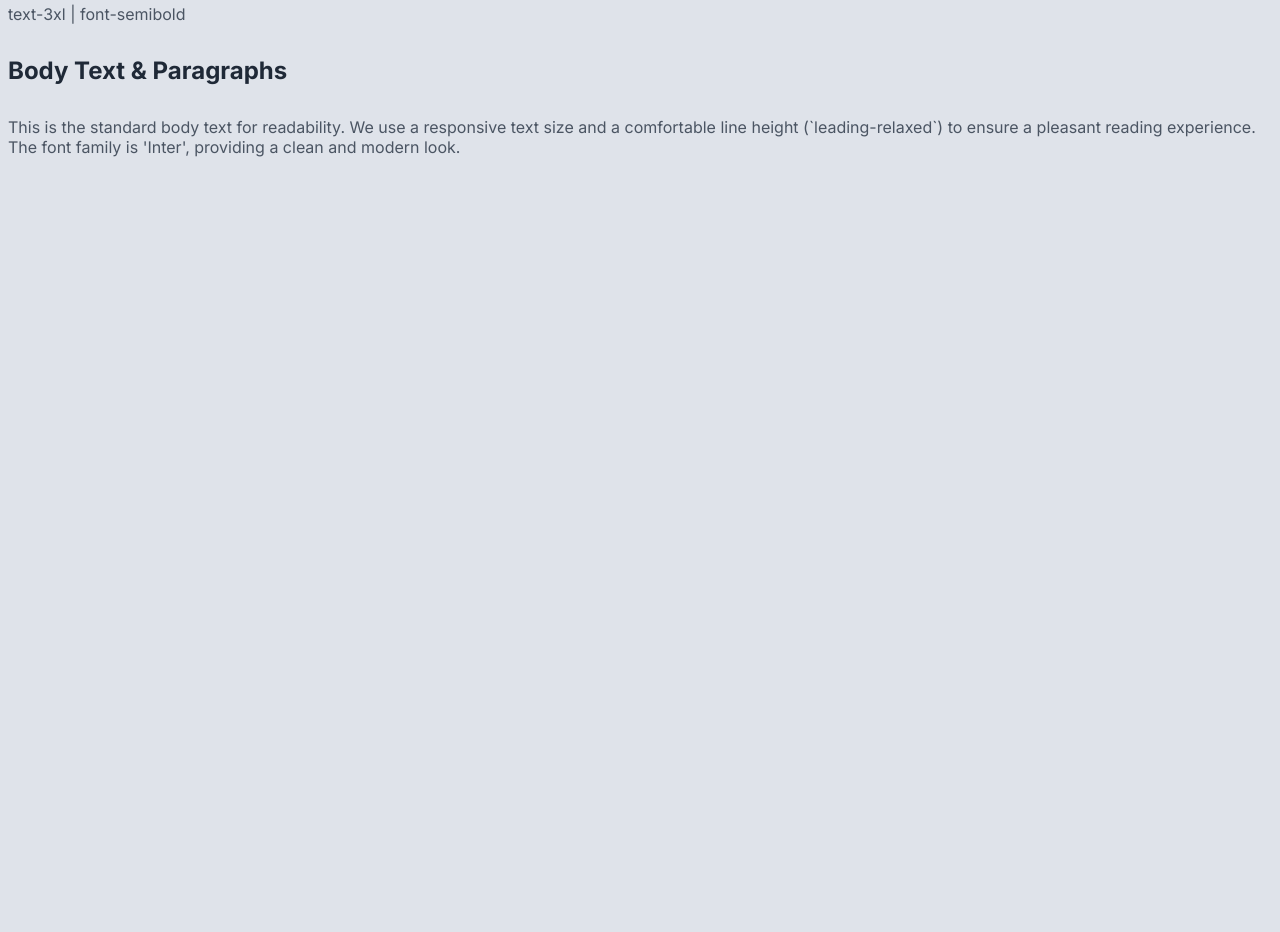
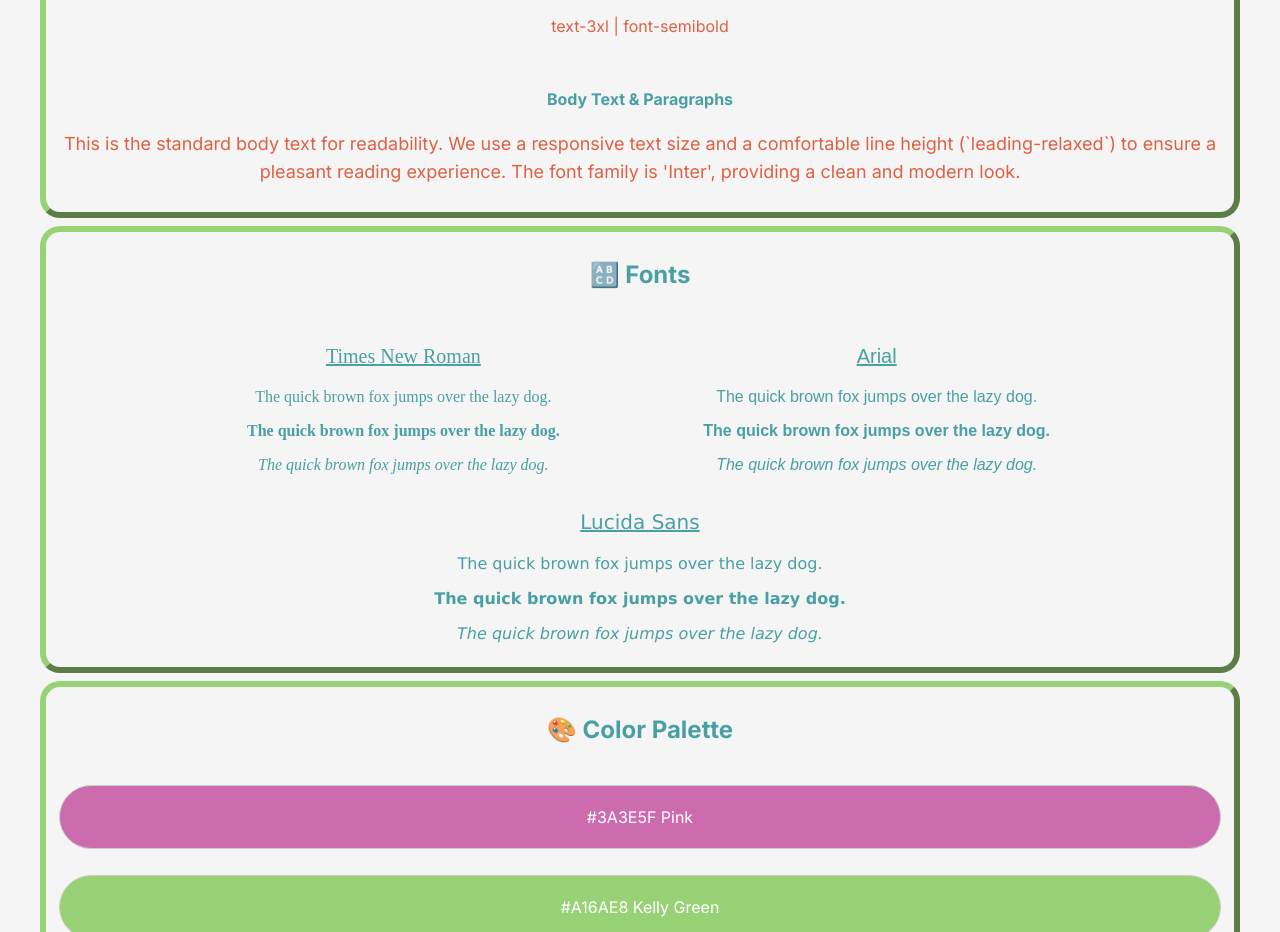
Before and after one commit to FatimaMts/website-challenge-project, a plain HTML site: page index.html in a window 1280 px wide. Shown: the part 507-1439 px from the top of the page. Before the commit the page ends 800 px from the top, so only its background shows below. Drawn offline with Linux system fonts and the light colour scheme.

Commit message:
Web Project completed

```diff
--- a/index.html
+++ b/index.html
@@ -8,29 +8,30 @@
     <title>Basic Website Design Project</title>
 </head>
 <body>
-    <h2>
+    <h2 class="main title">
         Basic Website Design Project
-    </h1>
+    </h2>
+
     <!-- Typography Section -->
-            <div class="bg-white p-6 rounded-xl shadow-lg">
-                <h2 class="text-3xl font-bold border-b-2 border-primary pb-3 mb-6">🔠 Typography (Inter Sans-Serif)</h2>
 
-                <div class="space-y-6">
+
+                <div class="container">
+                    <h2>🔠 Typography (Inter Sans-Serif)</h2>
                     <div>
-                        <h1 class="text-5xl font-extrabold mb-2 text-text-default">Heading 1 Example</h1>
-                        <p class="text-gray-500 font-mono text-sm">text-5xl | font-extrabold</p>
+                        <h1>Heading 1 Example</h1>
+                        <p class="main-heading-text">text-5xl | font-extrabold</p>
                     </div>
                     <div>
-                        <h2 class="text-4xl font-bold mb-2 text-text-default">Heading 2 Example</h2>
-                        <p class="text-gray-500 font-mono text-sm">text-4xl | font-bold</p>
+                        <h2>Heading 2 Example</h2>
+                        <p class= "main-heading-text">text-4xl | font-bold</p>
                     </div>
                     <div>
-                        <h3 class="text-3xl font-semibold mb-2 text-text-default">Heading 3 Example</h3>
-                        <p class="text-gray-500 font-mono text-sm">text-3xl | font-semibold</p>
+                        <h3>Heading 3 Example</h3>
+                        <p class="main-heading-text">text-3xl | font-semibold</p>
                     </div>
                     <div>
-                        <h4 class="text-xl font-medium mb-2 text-text-default">Body Text & Paragraphs</h4>
-                        <p class="text-lg text-gray-700 leading-relaxed">
+                        <h4>Body Text & Paragraphs</h4>
+                        <p class="body text">
                             This is the standard body text for readability. We use a responsive text size
                             and a comfortable line height (`leading-relaxed`) to ensure a pleasant reading experience.
                             The font family is 'Inter', providing a clean and modern look.
@@ -39,5 +40,69 @@
                 </div>
             </div>
 
+            <div class="container">
+      <h2>🔠 Fonts</h2>
+    <div class="font-container">
+
+        <div class="font-panel">
+            <p class="font-label times-new-roman">Times New Roman</p>
+            <p class="regular times-new-roman">The quick brown fox jumps over the lazy dog.</p>
+            <p class="bold times-new-roman">The quick brown fox jumps over the lazy dog.</p>
+            <p class="italic times-new-roman">The quick brown fox jumps over the lazy dog.</p>
+        </div>
+
+        <div class="font-panel">
+            <p class="font-label arial arial">Arial</p>
+            <p class="regular arial">The quick brown fox jumps over the lazy dog.</p>
+            <p class="bold arial">The quick brown fox jumps over the lazy dog.</p>
+            <p class="italic arial">The quick brown fox jumps over the lazy dog.</p>
+        </div>
+
+        <div class="font-panel">
+            <p class="font-label lucida-sans lucida-sans">Lucida Sans</p>
+            <p class="regular lucida-sans">The quick brown fox jumps over the lazy dog.</p>
+            <p class="bold lucida-sans">The quick brown fox jumps over the lazy dog.</p>
+            <p class="italic lucida-sans">The quick brown fox jumps over the lazy dog.</p>
+        </div>
+
+    </div>
+    </div>
+
+
+
+        <div class="container">
+                <h2>🎨 Color Palette</h2>
+                <div class="color-swatch" style="background-color: #CC6CAF">
+                    <p>#3A3E5F Pink</p>
+                </div>
+                <div class="color-swatch" style="background-color: #99D276">
+                    <p>#A16AE8 Kelly Green</p>
+                </div>
+                <div class="color-swatch" style="background-color: #499FA4">
+                    <p>#F59E0B Teal</p>
+                </div>
+                <div class="color-swatch" style="background-color: #DF6045">
+                    <p>#6B7280 Tiger Lily</p>
+                </div>
+            </div>
+        </div>
+
+                <div class="container">
+                    <h2>📐 Layout & Spacing</h2>
+                    <p class="body text">
+                        Consistent spacing is crucial for a clean layout. We use a spacing scale based on multiples of 4px.
+                        For example, margins and paddings are set to 4px, 8px, 16px, 24px, and so on, to maintain uniformity across the design.
+                    </p>
+                </div>
+  <div class="container">
+                    <h2>🖼️ Imagery & Icons</h2>
+                    <p class="body text">
+                        Imagery should be high-quality and relevant to the content. Icons are used to enhance visual communication
+                        and should follow a consistent style, preferably outlined or filled based on the overall design theme.
+                    </p>
+  </div>
+
+
+
 </body>
 </html>
--- a/style.css
+++ b/style.css
@@ -1,34 +1,81 @@
 body {
-        font-family: 'Inter', sans-serif;
-        background-color: #dfe3ea;
+    background-color:whitesmoke;
+    margin: 40px;
+    font-family: 'inter', sans-serif;
 }
 
-    h1 {
-      font-size: 3rem; 48px
+.main-heading-text {
+  color: #DF6045;
+}
+.container {
+   display: grid;
+    gap: 1rem;
+    border: outset 6px #99D276;
+    border-radius: 20px;
+    padding: 8px;
+    margin: 8px 0;
+    color:#499FA4;
+    font-family: 'Inter', sans-serif;
+    text-align : center;
+
+}
+
+
+.main.title {
+    font-size: 2.5rem;
     font-weight: 800;
-      color:  #1f2937;
+    margin-bottom: 20px;
+    color: #CC6CAF;
     text-align: center;
 }
-    h2 {
-      font-size: 2.25rem; 36px
+.body.text {
+    font-family: 'Inter', sans-serif;
+    font-weight: 400;
+    font-size: 1.125rem;
+    line-height: 1.75rem;
+    color: #DF6045;
+
+}
+.color-swatch {
+    border: solid 1px #ccc;
+    border-radius: 50px;
+    color: white;
+    text-align: center;
+    padding: 5px;
+    margin: 5px;
+}
+
+.font-panel {
+  width: 40%;
+  display: inline-block;
+
+}
+.font-label {
+  font-size: 20px;
+  text-decoration: underline;
+}
+
+.regular {
+  font-style: normal;
+}
+
+.italic {
+  font-style: italic;
+}
+
+.bold {
   font-weight: 700;
-      color:  #1f2937;
 }
-    h3 {
-      font-size: 1.875rem; 30px
-      font-weight: 600;
-      color:  #1f2937;
+
+.times-new-roman {
+  font-family: 'Times new roman', sans-serif;
 }
-    h4 {
-      font-size: 1.5rem; 24px
-      font-weight: 500;
-      color:  #1f2937;
+
+.arial {
+  font-family: 'arial', sans-serif;
 }
-    p {
-      font-size: 1rem; 16px
-      font-weight: 400;
-      color:  #4b5563;
+
+.lucida-sans {
+  font-family: 'Lucida sans', sans-serif;
+
 }
-    .border-primary {
-        border-color: #3b82f6;
-    }
```
Lines whose indentation alone changed are shown as unchanged.
